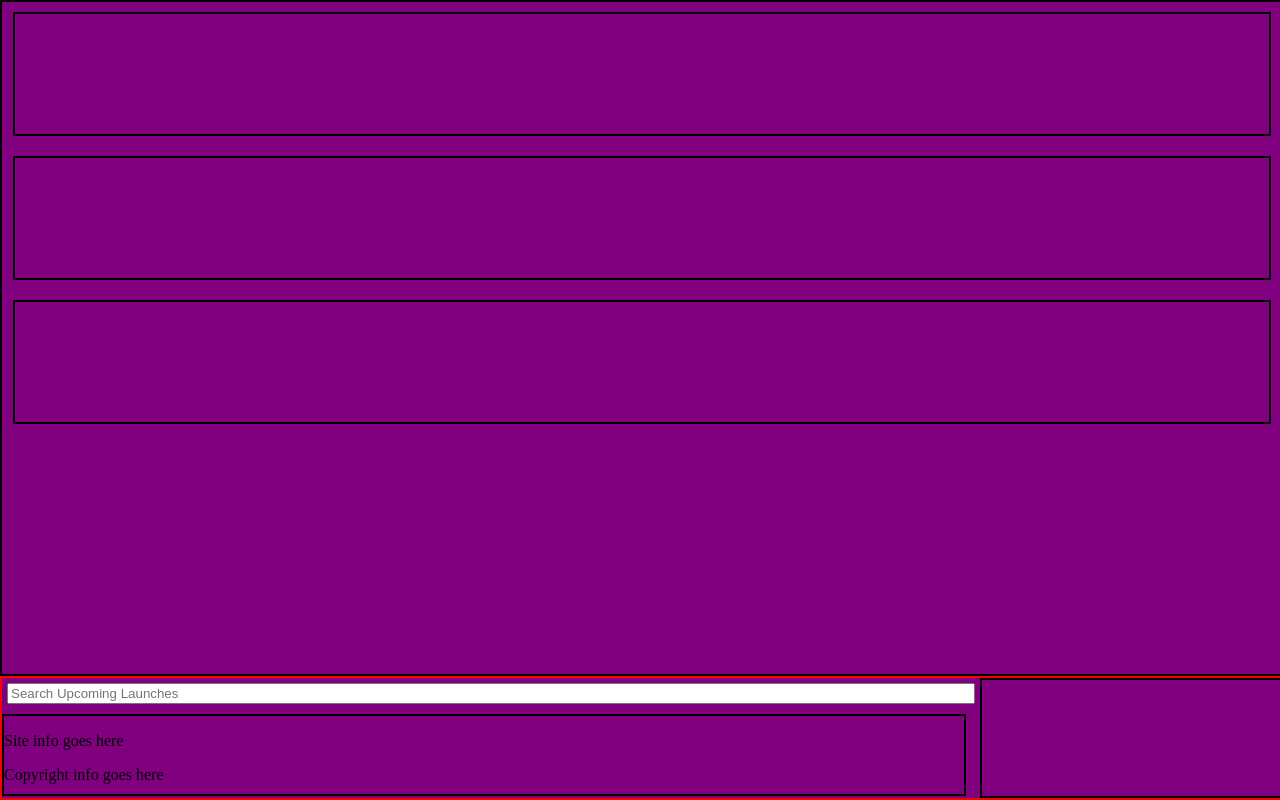
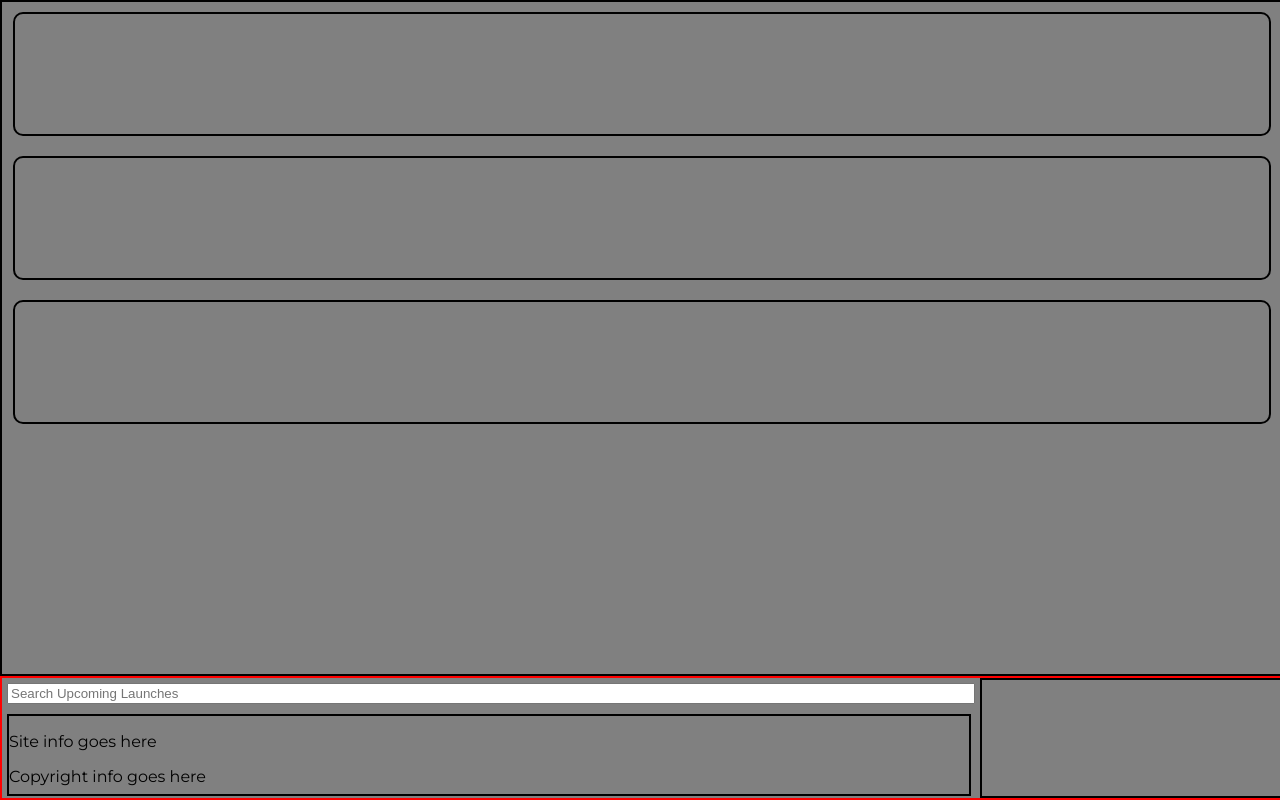
Before and after one commit to enewton3/launch-counter, a plain HTML site: page index.html in a window 1280 px wide. Drawn offline with nearby package versions, Linux system fonts and the light colour scheme.

Commit message:
more CSS

```diff
--- a/index.html
+++ b/index.html
@@ -4,6 +4,7 @@
   <meta charset="UTF-8">
   <meta name="viewport" content="width=device-width, initial-scale=1.0">
   <link rel='stylesheet' href='style.css'>
+  <link href="https://fonts.googleapis.com/css2?family=Montserrat:ital,wght@0,300;0,400;0,500;0,600;0,700;0,900;1,300;1,400;1,700;1,900&display=swap" rel="stylesheet">
   <script defer src='app.js'></script>
   <script src="https://unpkg.com/axios/dist/axios.min.js"></script>
   <title>Launch Counter</title>
--- a/style.css
+++ b/style.css
@@ -1,5 +1,10 @@
 body {
-  background-color: purple;
+  /* background-image: url('https://static01.nyt.com/images/2020/02/04/science/30SCI-SPITZER1c/30SCI-SPITZER1c-mobileMasterAt3x-v2.jpg'); */
+  /* background-repeat: no-repeat; */
+  /* background-size: cover; */
+  /* background-position: center; */
+  background-color: grey;
+  font-family: 'Montserrat', sans-serif, Arial, Helvetica
 }
 
 label {
@@ -33,6 +38,9 @@ label {
 
 .counter {
   border: 2px solid black;
+  background-image: url('');
+  background-color: grey;
+  border-radius: 10px;
   width: 98vw;
   height: 15vh;
   margin: 10px 0 10px 0;
@@ -50,6 +58,7 @@ label {
   border: 2px solid black;
   position: absolute;
   bottom: 2px;
+  left: 5px;
   width: 75vw;
   height: 65%;
 }
```
